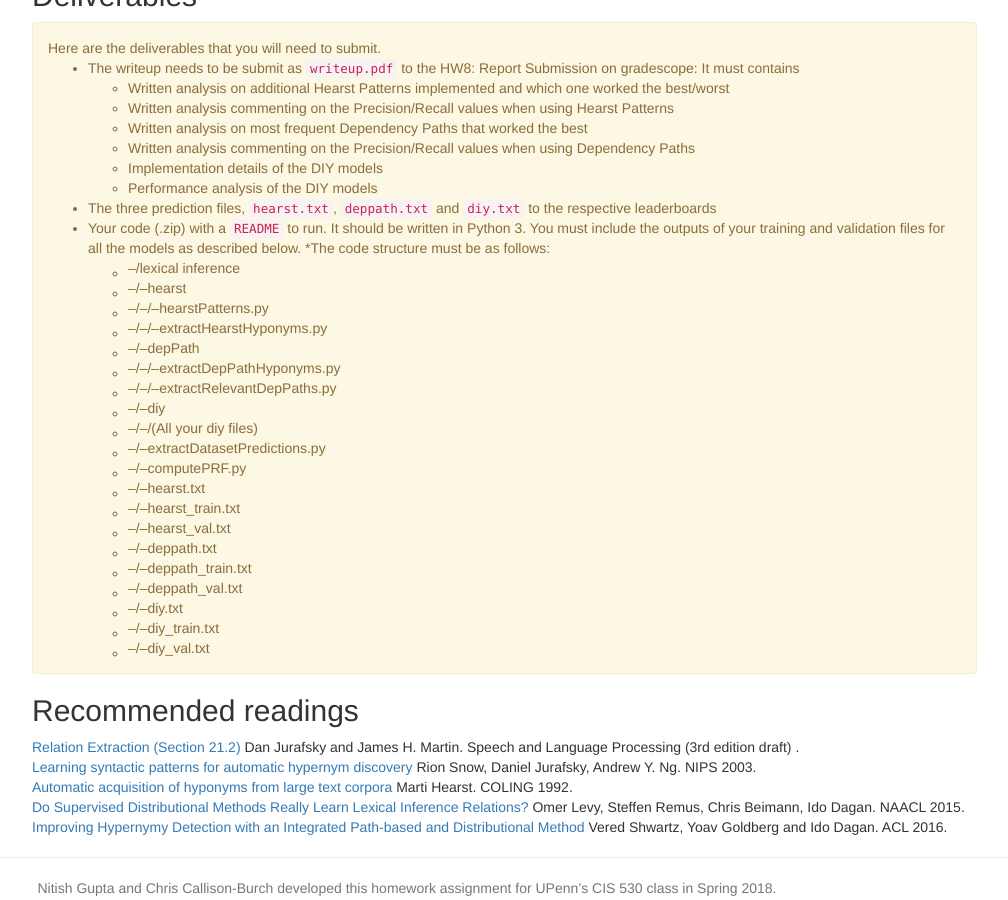
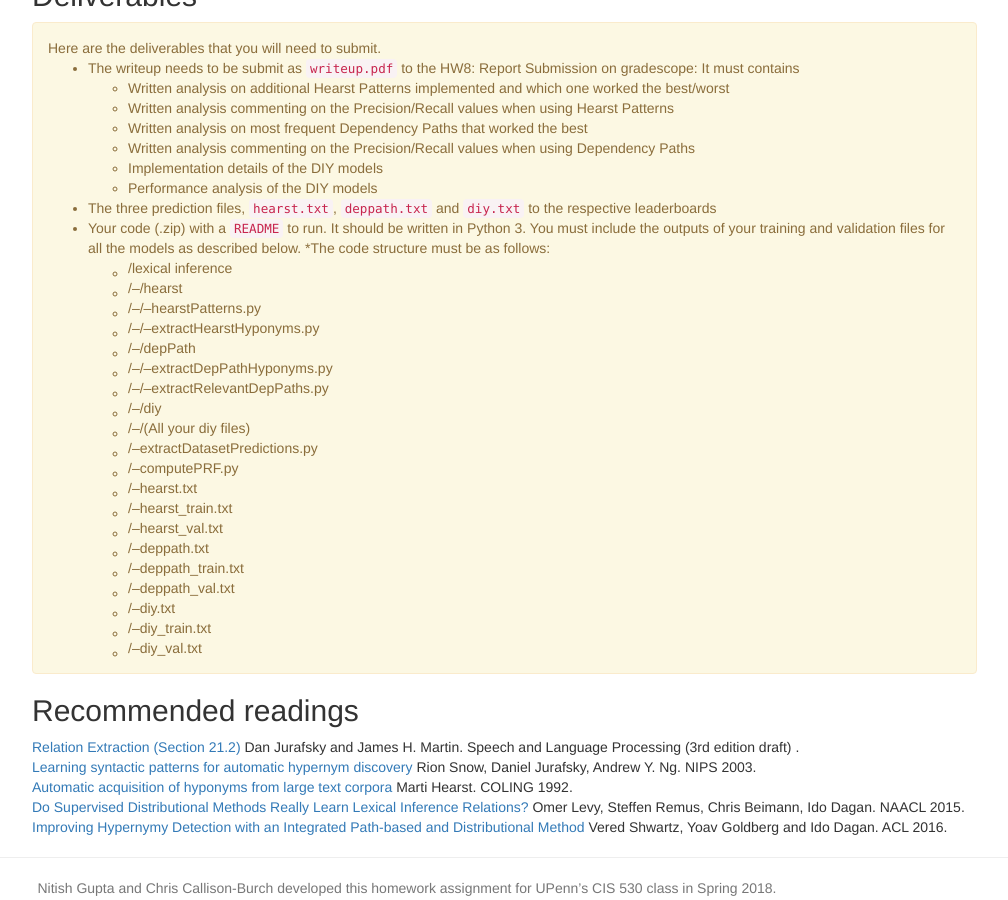
Before and after one commit to computational-linguistics-class/computational-linguistics-class.github.io, a Jekyll site: the page built from assignment8.md, in a window 1280 px wide and 900 px high, scrolled down 4573 px. Shown: the whole window, without its empty margins (233-1241 px from the left). Built offline with Jekyll 4.4.1, drawn with Linux system fonts in a browser that asks for light colours; nearby versions of some CDN libraries; a script that is not in the unit is left out.

Commit message:
Fixing directory structure

```diff
--- a/assignment8.md
+++ b/assignment8.md
@@ -312,26 +312,26 @@ Here are the deliverables that you will need to submit.
 * The three prediction files, `hearst.txt`, `deppath.txt` and `diy.txt` to the respective leaderboards
 * Your code (.zip) with a `README` to run. It should be written in Python 3. You must include the outputs of your training and validation files for all the models as described below.
   *The code structure must be as follows:
-    *|--/lexical inference
-    *|--/--hearst
-    *|--/--/--hearstPatterns.py
-    *|--/--/--extractHearstHyponyms.py
-    *|--/--depPath
-    *|--/--/--extractDepPathHyponyms.py
-    *|--/--/--extractRelevantDepPaths.py
-    *|--/--diy
-    *|--/--/(All your diy files)
-    *|--/--extractDatasetPredictions.py
-    *|--/--computePRF.py
-    *|--/--hearst.txt
-    *|--/--hearst_train.txt
-    *|--/--hearst_val.txt
-    *|--/--deppath.txt
-    *|--/--deppath_train.txt
-    *|--/--deppath_val.txt
-    *|--/--diy.txt
-    *|--/--diy_train.txt
-    *|--/--diy_val.txt
+    *|/lexical inference
+    *|/--/hearst
+    *|/--/--hearstPatterns.py
+    *|/--/--extractHearstHyponyms.py
+    *|/--/depPath
+    *|/--/--extractDepPathHyponyms.py
+    *|/--/--extractRelevantDepPaths.py
+    *|/--/diy
+    *|/--/(All your diy files)
+    *|/--extractDatasetPredictions.py
+    *|/--computePRF.py
+    *|/--hearst.txt
+    *|/--hearst_train.txt
+    *|/--hearst_val.txt
+    *|/--deppath.txt
+    *|/--deppath_train.txt
+    *|/--deppath_val.txt
+    *|/--diy.txt
+    *|/--diy_train.txt
+    *|/--diy_val.txt
 
 
 
```
